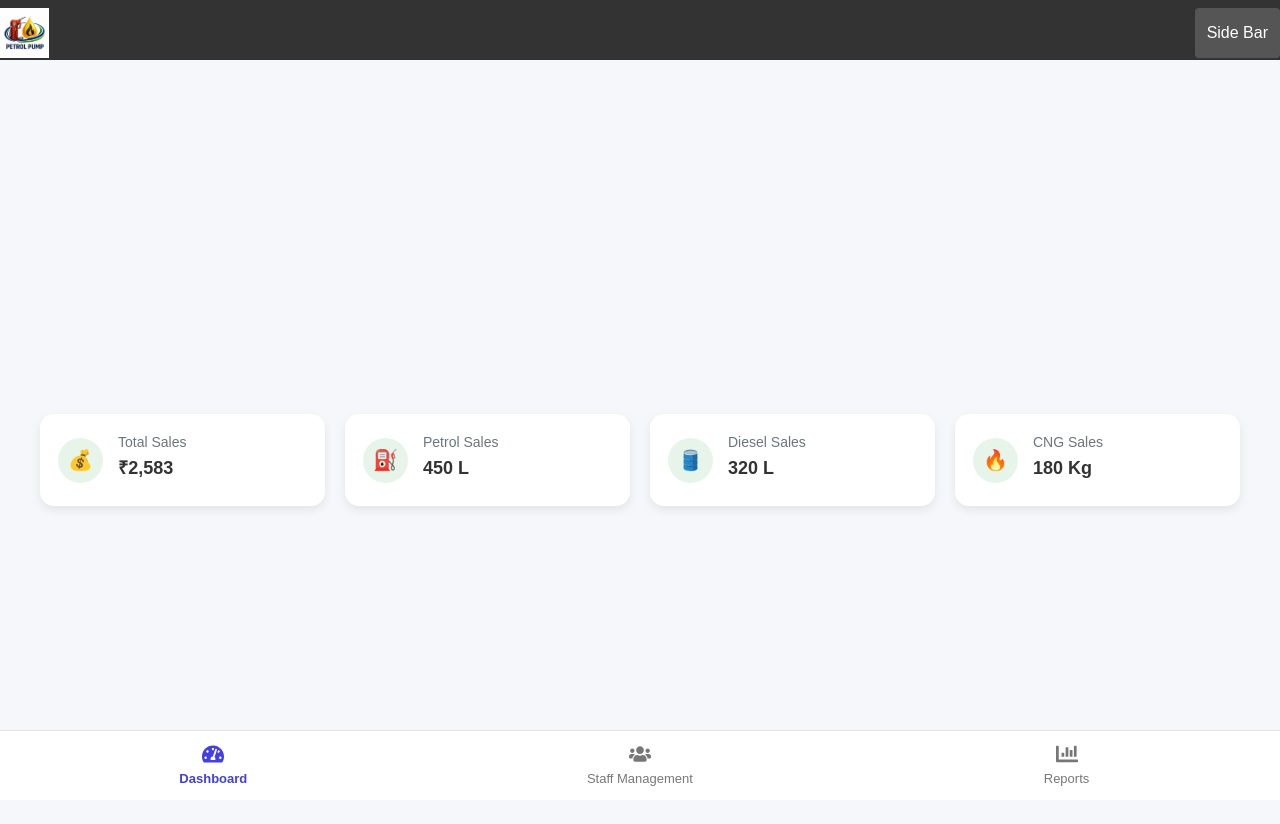
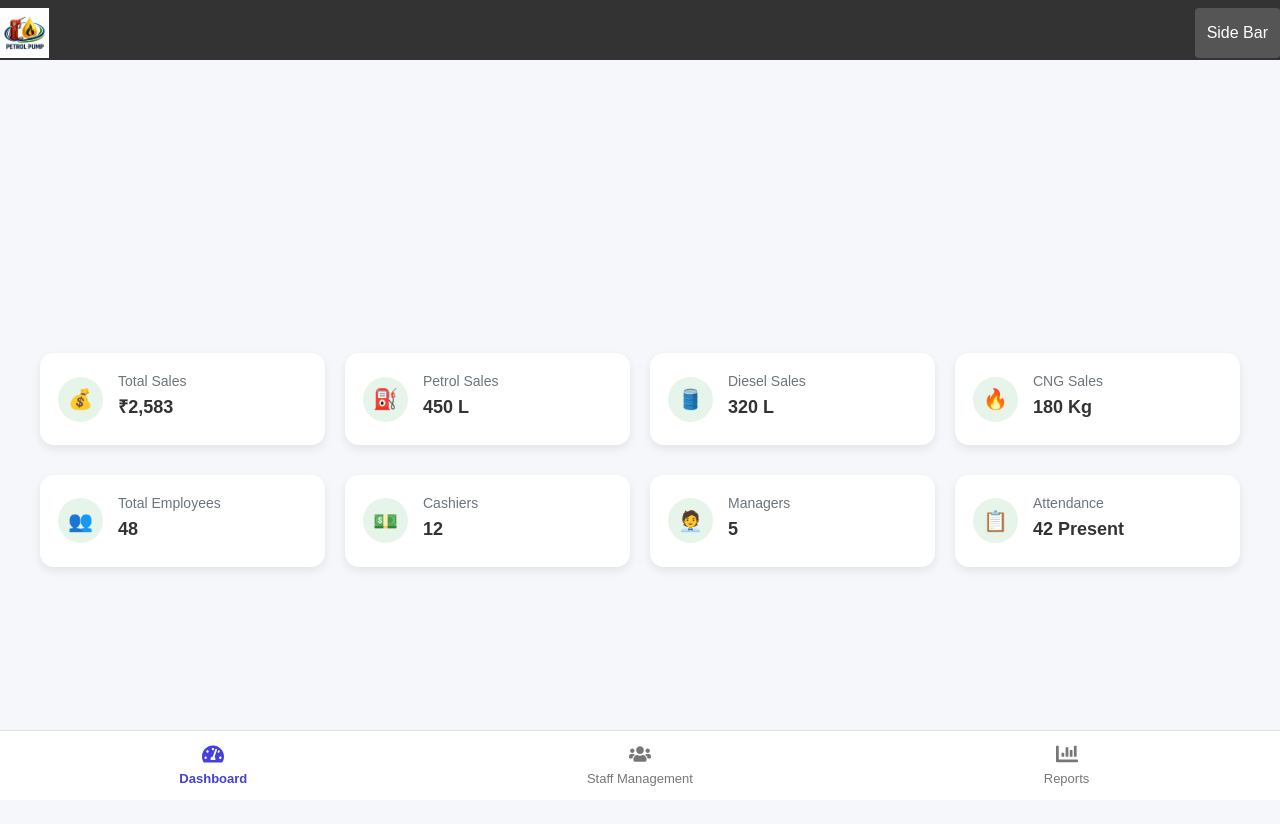
Before and after one commit to DnyaneshwarArgade/Petrol-Pump-Project, a React (Vite) app: page /dashboard in a window 1280 px wide. Shown: the top 824 px of the page. Built offline with nearby package versions, Linux system fonts and the light colour scheme.

Commit message:
Update Dashboard cards

```diff
--- a/src/Pages/Dashboard.css
+++ b/src/Pages/Dashboard.css
@@ -6,6 +6,15 @@
   background-color: #f5f7fa;
   padding: 20px;
 }
+
+.dashboard-content {
+  width: 100%;
+  max-width: 1200px;
+  display: flex;
+  flex-direction: column;
+  gap: 30px;
+}
+
 
 .sales-cards {
   width: 100%;
--- a/src/Pages/Dashboard.jsx
+++ b/src/Pages/Dashboard.jsx
@@ -2,17 +2,27 @@ import React from "react";
 import "./Dashboard.css";
 
 function Dashboard() {
-  const cards = [
+  const salesCards = [
     { title: "Total Sales", value: "₹2,583", icon: "💰" },
     { title: "Petrol Sales", value: "450 L", icon: "⛽" },
     { title: "Diesel Sales", value: "320 L", icon: "🛢️" },
     { title: "CNG Sales", value: "180 Kg", icon: "🔥" },
   ];
 
+  const employeeCards = [
+    { title: "Total Employees", value: "48", icon: "👥" },
+    { title: "Cashiers", value: "12", icon: "💵" },
+    { title: "Managers", value: "5", icon: "🧑‍💼" },
+    { title: "Attendance", value: "42 Present", icon: "📋" },
+  ];
+
   return (
     <div className="dashboard">
+      <div className="dashboard-content">
+
+        {/* Sales Cards */}
         <div className="sales-cards">
-        {cards.map((card, index) => (
+          {salesCards.map((card, index) => (
             <div className="sales-card" key={index}>
               <div className="card-icon">{card.icon}</div>
               <div>
@@ -22,6 +32,21 @@ function Dashboard() {
             </div>
           ))}
         </div>
+
+        {/* Employee Cards */}
+        <div className="sales-cards">
+          {employeeCards.map((card, index) => (
+            <div className="sales-card" key={index}>
+              <div className="card-icon">{card.icon}</div>
+              <div>
+                <p className="card-title">{card.title}</p>
+                <h3 className="card-value">{card.value}</h3>
+              </div>
+            </div>
+          ))}
+        </div>
+
+      </div>
     </div>
   );
 }
```
Lines whose indentation alone changed are shown as unchanged.
